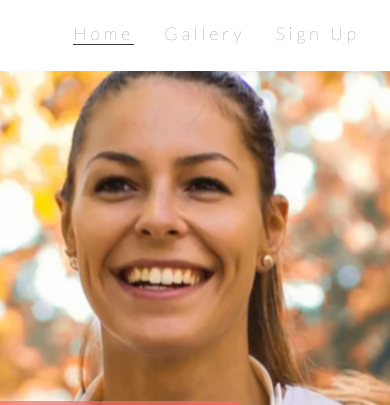
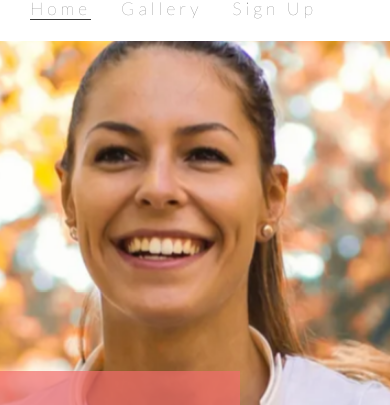
Before and after one commit to ErikHgm/Love-Running-Project, a plain HTML site: page index.html in a window 390 px wide. Shown: the part 79-484 px from the top of the page. Drawn offline with nearby package versions, Linux system fonts and the light colour scheme; a web font is replaced by a local one.

Commit message:
Add style menu for screens below 950px

```diff
--- a/assets/css/style.css
+++ b/assets/css/style.css
@@ -231,6 +231,18 @@ footer{
         padding: 0;
     }
     hr{
-        display:none;
+        display: none;
     }
 }
+    /* For media sizes below 950px */
+
+@media screen and (max-width: 950px){
+
+    #menu{
+        clear: left;
+        float: left;
+        margin: 0 0 20px 30px;
+        line-height: 25px;
+    }
+
+}
```
